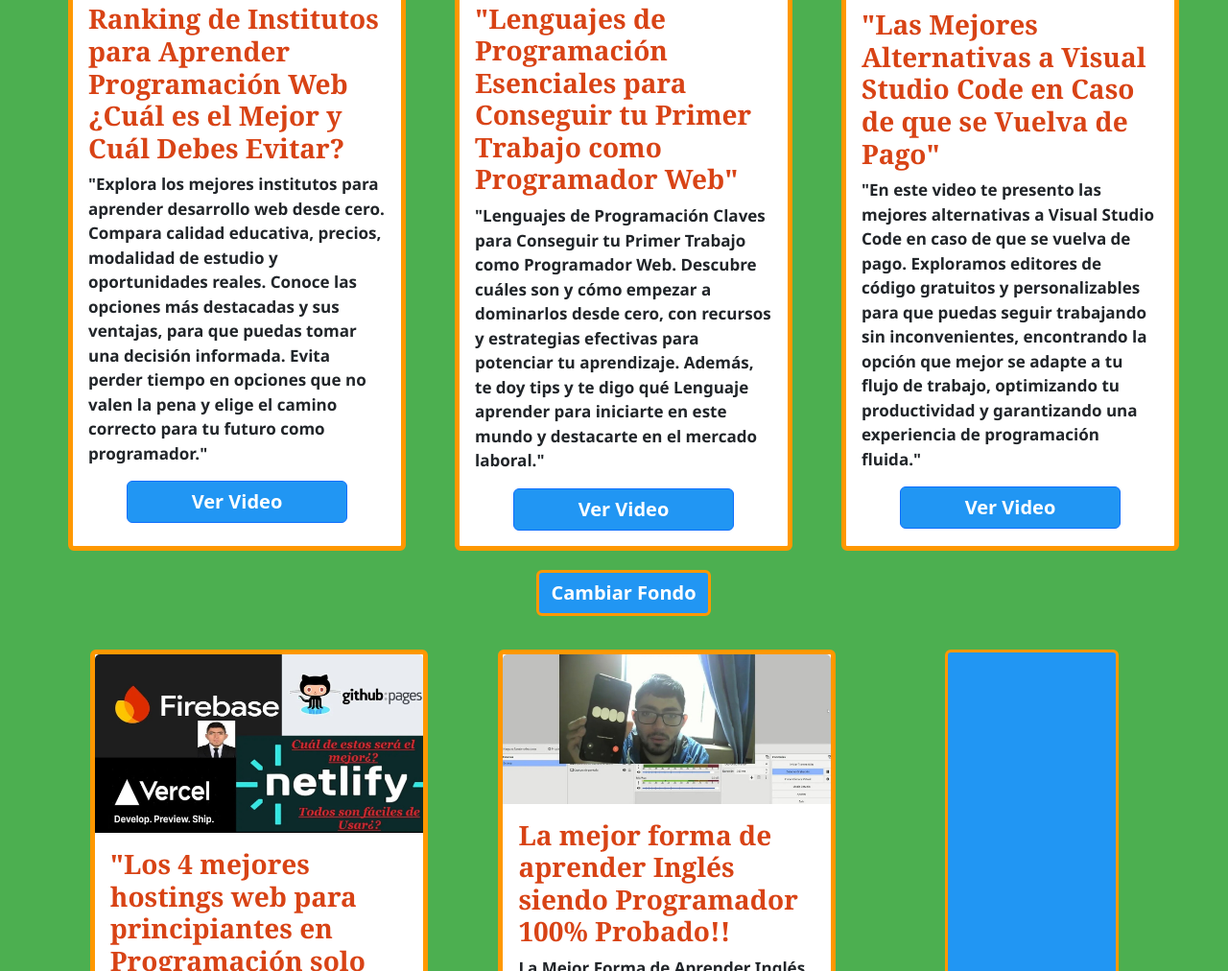
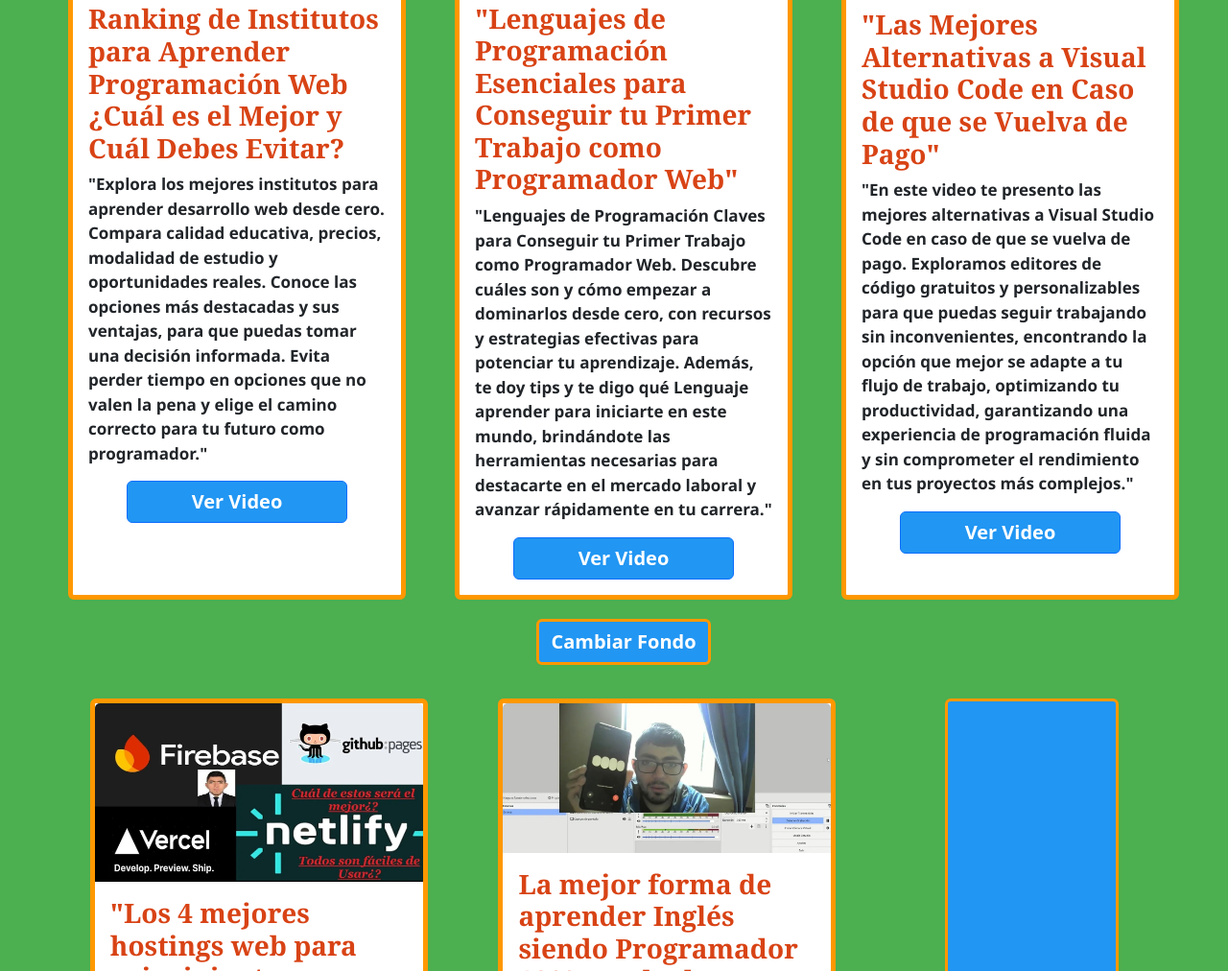
Before and after one commit to NickTrabajador/webappNick, a plain HTML site: page index.html in a window 1280 px wide. Shown: the part 4070-5082 px from the top of the page at 96% size. Drawn offline with nearby package versions, Linux system fonts and the light colour scheme.

Commit message:
Update index.html

```diff
--- a/index.html
+++ b/index.html
@@ -252,7 +252,7 @@
       <div class="card-body">
         <h5 class="card-title">"Lenguajes de Programación Esenciales para Conseguir tu Primer Trabajo como Programador Web"
         </h5>
-        <p class="card-text">"Lenguajes de Programación Claves para Conseguir tu Primer Trabajo como Programador Web. Descubre cuáles son y cómo empezar a dominarlos desde cero, con recursos y estrategias efectivas para potenciar tu aprendizaje. Además, te doy tips y te digo qué Lenguaje aprender para iniciarte en este mundo y destacarte en el mercado laboral."
+        <p class="card-text">"Lenguajes de Programación Claves para Conseguir tu Primer Trabajo como Programador Web. Descubre cuáles son y cómo empezar a dominarlos desde cero, con recursos y estrategias efectivas para potenciar tu aprendizaje. Además, te doy tips y te digo qué Lenguaje aprender para iniciarte en este mundo, brindándote las herramientas necesarias para destacarte en el mercado laboral y avanzar rápidamente en tu carrera."
         </p>
         <a href="https://www.youtube.com/watch?v=un-KpcuEEgQ" class="btn btn-primary btn-video" target="_blank">Ver Video</a>
       </div>
@@ -261,7 +261,7 @@
       <img src="Img/programación3.jpg" class="card-img-top" alt="PruebaTécnica3">
       <div class="card-body">
         <h5 class="card-title">"Las Mejores Alternativas a Visual Studio Code en Caso de que se Vuelva de Pago" </h5>
-        <p class="card-text">"En este video te presento las mejores alternativas a Visual Studio Code en caso de que se vuelva de pago. Exploramos editores de código gratuitos y personalizables para que puedas seguir trabajando sin inconvenientes, encontrando la opción que mejor se adapte a tu flujo de trabajo, optimizando tu productividad y garantizando una experiencia de programación fluida."
+        <p class="card-text">"En este video te presento las mejores alternativas a Visual Studio Code en caso de que se vuelva de pago. Exploramos editores de código gratuitos y personalizables para que puedas seguir trabajando sin inconvenientes, encontrando la opción que mejor se adapte a tu flujo de trabajo, optimizando tu productividad, garantizando una experiencia de programación fluida y sin comprometer el rendimiento en tus proyectos más complejos."
         </p>
         <a href="https://www.youtube.com/watch?v=H3MZBLwA6D4" class="btn btn-primary btn-video" target="_blank">Ver Video</a>
       </div>
```
